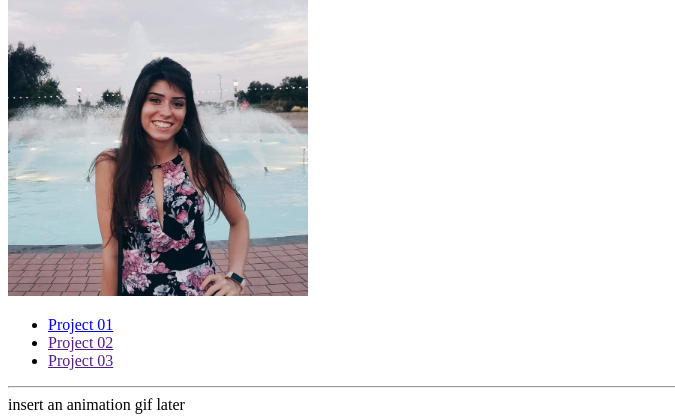
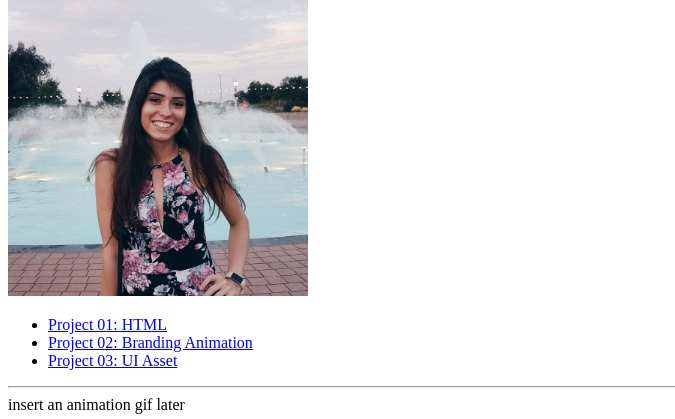
Before and after one commit to melgrafixs/melgrafixs.github.io, a plain HTML site: page index.html in a window 1280 px wide. Shown: the part 170-589 px from the top of the page, without its empty margins (0-675 px from the left). Drawn offline with Linux system fonts and the light colour scheme.

Commit message:
commit 24

```diff
--- a/index.html
+++ b/index.html
@@ -17,13 +17,13 @@
 	<nav>
 		<ul>
 			<li>
-				<a href="project01/project01.html">Project 01</a>
+				<a href="project01/project01.html">Project 01: HTML</a>
 			</li>
 			<li>
-				<a href="">Project 02</a>
+				<a href="project02/project02.html">Project 02: Branding Animation</a>
 			</li>
 			<li>
-				<a href="">Project 03</a></li>
+				<a href="project03/project03.html">Project 03: UI Asset</a></li>
 		</ul>
 	</nav>
 		<hr>
```
Also changed, not shown: images/type1.jpg (added), images/type2.jpg (added), images/type3.jpg (added), images/type4.jpg (added), images/type5.jpg (added), images/type6.jpg (added), images/type7.jpg (added).
